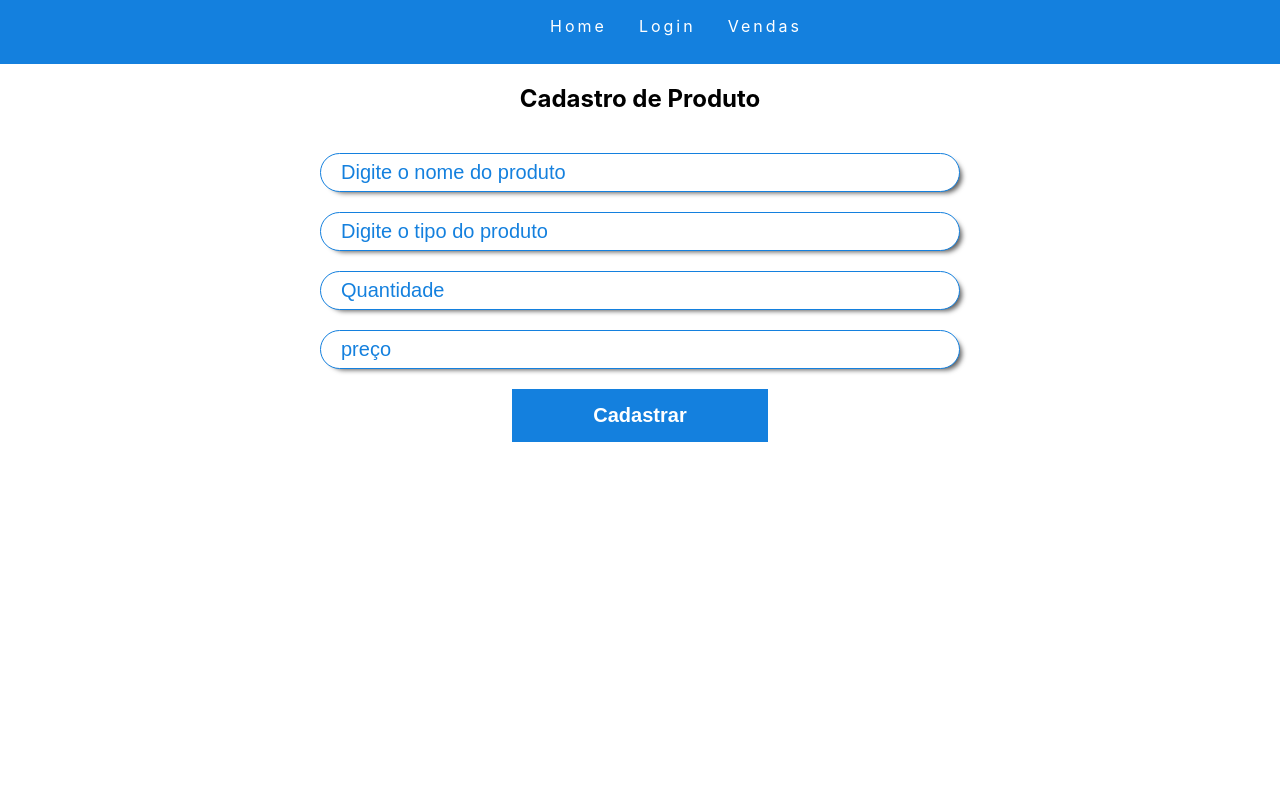
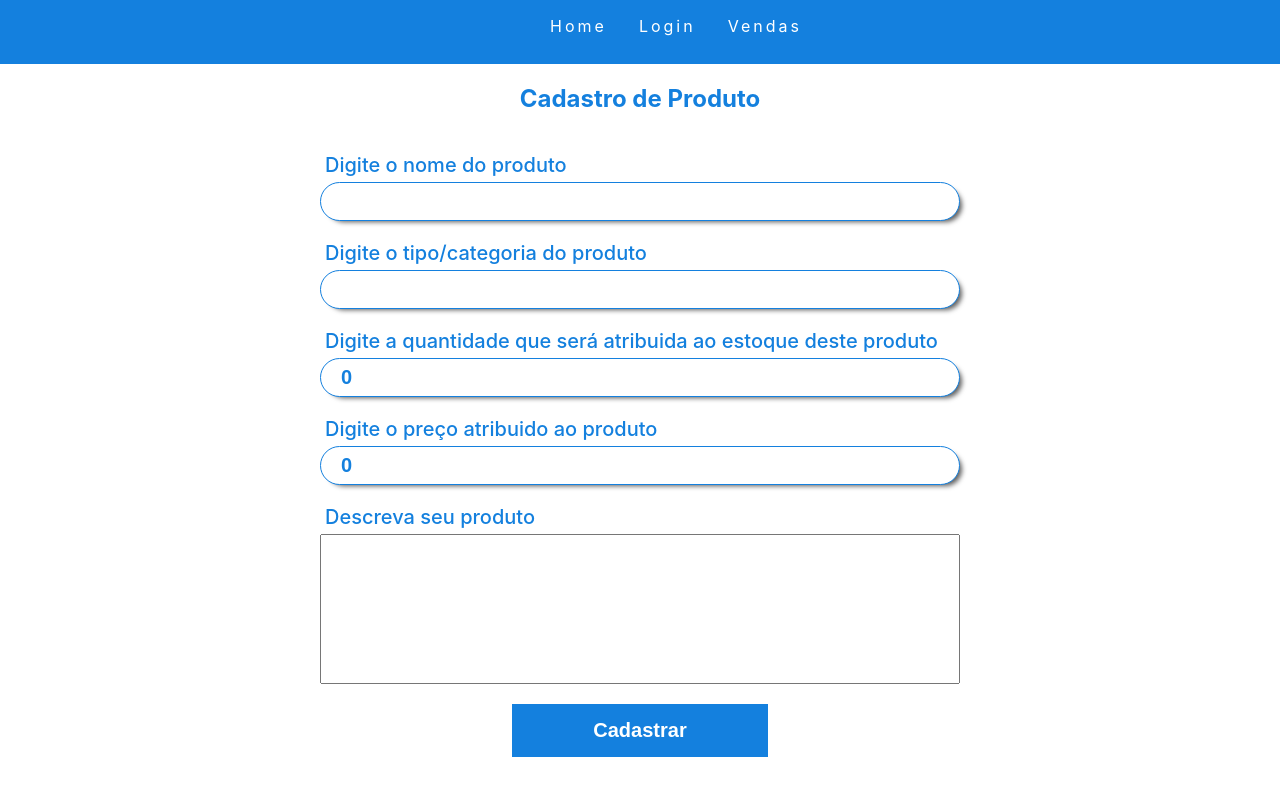
Before and after one commit to Gabriel4420/frontend-desafioRevelo, a Next.js app: page /cadastroProduto in a window 1280 px wide. Shown: the top 796 px of the page. Built offline with nearby package versions, Linux system fonts and the light colour scheme; no server answers.

Commit message:
feat: :sparkles: Funcionalidade de cadastrar produto -- funcionando

```diff
--- a/pages/cadastroProduto/index.js
+++ b/pages/cadastroProduto/index.js
@@ -1,29 +1,46 @@
-import React, { useState, useEffect } from 'react'
+import React, { useState } from 'react'
 import Head from 'next/head'
 import Menu from '../../src/components/Menu'
+import { useRouter } from 'next/router'
 import { Container } from './styles'
 import { parseCookies } from 'nookies'
+import api from '../../src/services/api'
 const CadastroProduto = () => {
-  const [data, setData] = useState([])
-
   const [nomeProduto, setNomeProduto] = useState('')
 
-  const [tipoProduto, setPassword] = useState('')
-
-
+  const [tipoProduto, setTipoProduto] = useState('')
+  const [quantidade, setQuantidade] = useState(0)
+  const [preco, setPreco] = useState(0)
+  const [descricao, setDescricao] = useState('')
+  const router = useRouter()
   const cookies = parseCookies()
 
-  const handleProduct = () => {
-    useEffect(() => {
-      api
-        .post('/products', {
+  const handleProduct = async (e) => {
+    e.preventDefault()
+
+    try {
+      const { data: data } = await api.post(
+        'product',
+        {
+          name: nomeProduto,
+          typeProduct: tipoProduto,
+          quantity: quantidade,
+          price: preco,
+          description: descricao,
+          has_stock: true,
+        },
+        {
           headers: {
             Authorization: `Bearer ${cookies.token}`,
+            'Content-Type': 'application/json',
           },
-        })
-        .then((resp) => {setData(resp.data.products)})
-        .catch((err) => console.log(err))
-    }, [])
+        },
+      )
+
+      router.push('/estoque')
+    } catch (error) {
+      console.log(error)
+    }
   }
   return (
     <Container>
@@ -41,32 +58,42 @@ const CadastroProduto = () => {
 
       <section className="form">
         <h2>Cadastro de Produto</h2>
-        <form onSubmit={handleProduct}>
+        <form method="POST" onSubmit={handleProduct}>
+          <label for="nomeProduto">Digite o nome do produto</label>
           <input
-            placeholder="Digite o nome do produto"
             value={nomeProduto}
             onChange={(e) => setNomeProduto(e.target.value)}
+            name="nomeProduto"
           />
+          <label for="tipoProduto">Digite o tipo/categoria do produto</label>
           <input
-            placeholder="Digite o tipo do produto"
-            /*  value={password} */
-            /* onChange={(e) => setPassword(e.target.value)}
-            type="password" */
+            name="tipoProduto"
+            value={tipoProduto}
+            onChange={(e) => setTipoProduto(e.target.value)}
           />
+          <label for="quantidade">
+            Digite a quantidade que será atribuida ao estoque deste produto
+          </label>
           <input
-            placeholder="Quantidade"
-            /*  value={password} */
-            /* onChange={(e) => setPassword(e.target.value)}
-             */
+            value={quantidade}
+            onChange={(e) => setQuantidade(e.target.value)}
             type="number"
+            name="quantidade"
           />
+          <label for="preco">Digite o preço atribuido ao produto</label>
           <input
-            placeholder="preço"
-            /*  value={password} */
-            /* onChange={(e) => setPassword(e.target.value)}
-            type="password" */
+            value={preco}
+            onChange={(e) => setPreco(e.target.value)}
             type="number"
+            name="preco"
           />
+          <label for="descricao">Descreva seu produto</label>
+          <textarea
+            maxLength="320"
+            name="descricao"
+            value={descricao}
+            onChange={(e) => setDescricao(e.target.value)}
+          ></textarea>
           <button type="submit" className="button">
             Cadastrar
           </button>
--- a/pages/cadastroProduto/styles.js
+++ b/pages/cadastroProduto/styles.js
@@ -6,6 +6,10 @@ export const Container = styled.div`
 
   header {
     width: 100%;
+  }
+
+  h2 {
+    color: #1480de;
   }
   .form {
     display: flex;
@@ -38,12 +42,20 @@ export const Container = styled.div`
     padding-left: 20px;
     font-size: 20px;
 
-    &::placeholder {
-      color: #1480de;
-      font-weight: 200;
-      text-shadow: none;
-    }
     box-shadow: 5px 4px 5px -3px rgba(0, 0, 0, 0.64);
+  }
+
+  .form label {
+    color: #1480de;
+    font-weight: 500;
+    text-shadow: none;
+    font-size: 20px;
+    display: flex;
+    align-items: center;
+    justify-content: flex-start;
+    width: 50%;
+    margin-bottom: 5px;
+    margin-left: 10px;
   }
 
   .form button {
@@ -61,4 +73,23 @@ export const Container = styled.div`
   .form button:hover {
     background-color: #062643;
   }
+
+  .form textarea {
+    height: 150px;
+    width: 50%;
+    resize: none;
+    margin-bottom: 20px;
+    font-size: 20px;
+    color: #1480de;
+    font-weight: bold;
+    padding: 5px 20px;
+    &:focus {
+      outline: 1px solid #1480de;
+    }
+    &::placeholder {
+      color: #1480de;
+      font-weight: 200;
+      text-shadow: none;
+    }
+  }
 `
```
Also changed, not shown: pages/estoque/index.js (+10 -0 lines), pages/register/index.js (+44 -5 lines).
